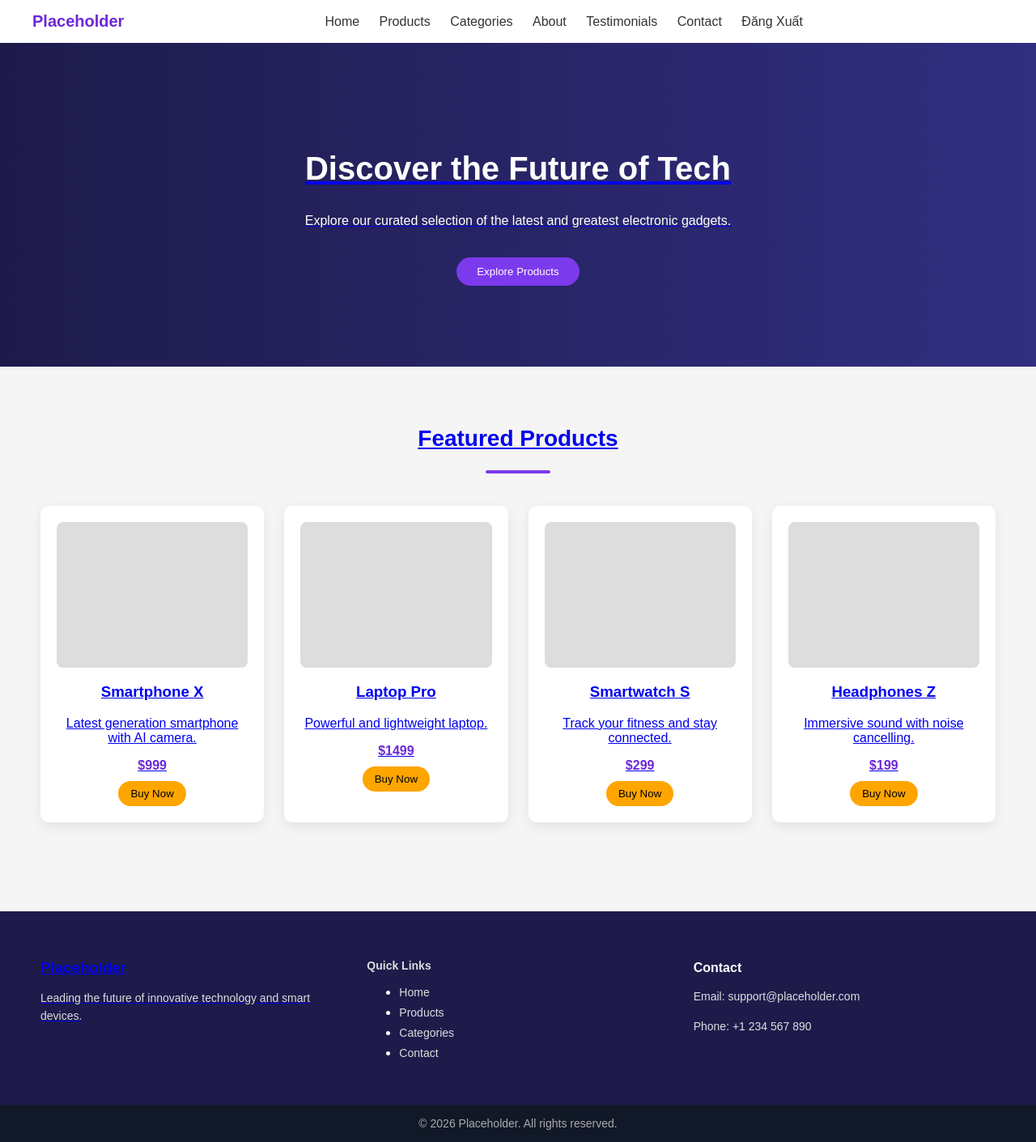
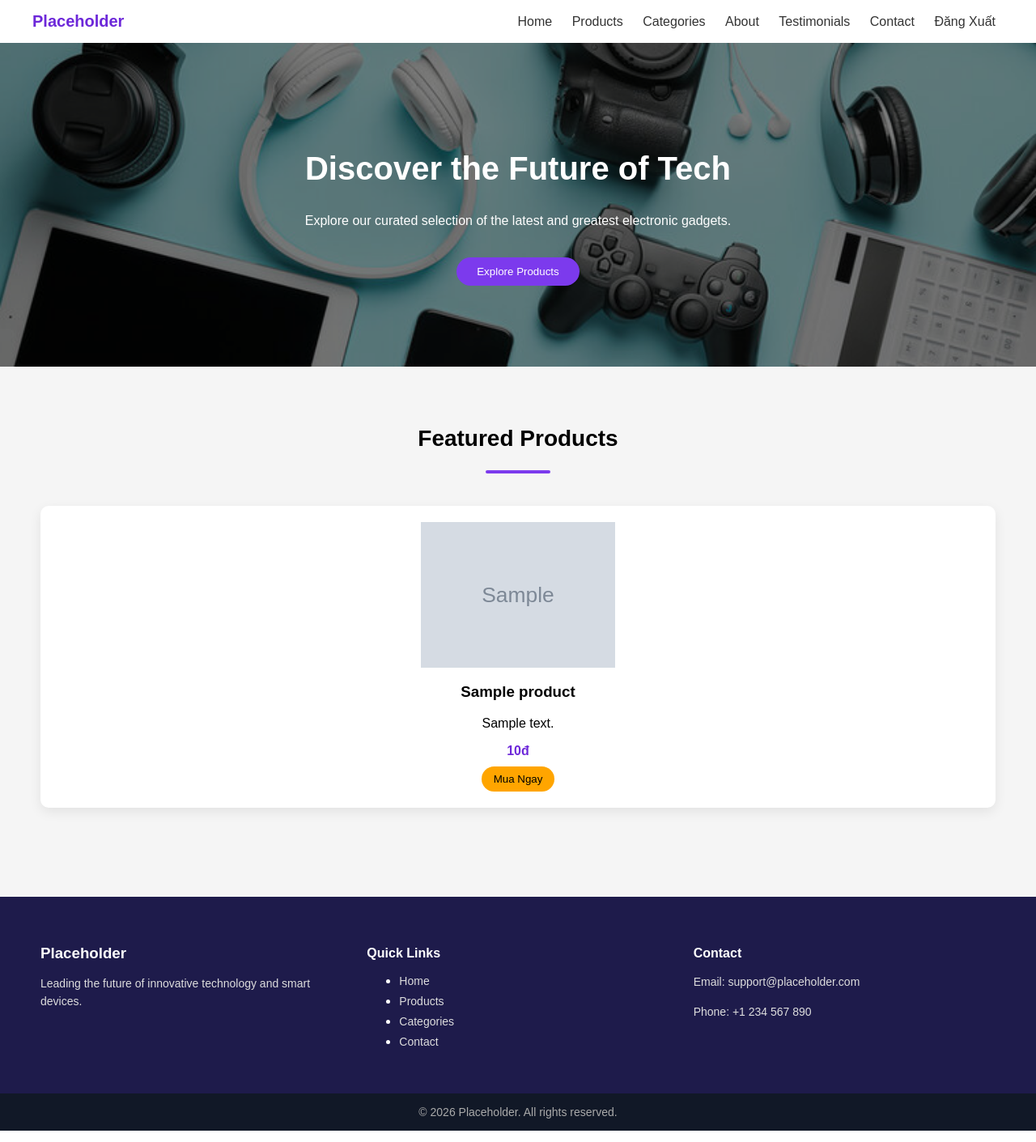
Before and after one commit to Kenny11423/btl, a PHP site: page / in a window 1280 px wide. Shown: the whole page at 81% size. Run offline with PHP 8.4, Linux system fonts and the light colour scheme; the visitor is signed in with stand-in values (Sample User, id 1); tables that the repository leaves empty or names only in its code hold one stand-in row (values such as "Sample post"); grey boxes marked "Sample" are stand-in pictures.

Commit message:
Thêm model Product và cập nhật giao diện homepage

```diff
--- a/app/controllers/HomeController.php
+++ b/app/controllers/HomeController.php
@@ -1,4 +1,5 @@
 <?php
+require_once __DIR__ . '/../models/Product.php';
 class HomeController {
 
     public function index() {
@@ -7,6 +8,8 @@ class HomeController {
         header("Location: index.php?controller=auth&action=login");
         exit();
     }
+    // Lấy 4 sản phẩm đầu tiên
+        $featuredProducts = Product::getFeaturedProducts();
 
     require_once __DIR__ . '/../views/home/mainpage.php';
 }
--- /dev/null
+++ b/app/models/Product.php
@@ -0,0 +1,30 @@
+<?php
+require_once __DIR__ . '/../../config/database.php';
+
+class Product {
+
+    public static function getFeaturedProducts() {
+
+        // Tạo object Database
+        $database = new Database();
+
+        // Lấy connection
+        $conn = $database->getConnection();
+
+        if (!$conn) {
+            die("Kết nối database thất bại.");
+        }
+
+        $sql = "SELECT * FROM products
+                ORDER BY product_id ASC
+                LIMIT 4";
+
+        $result = mysqli_query($conn, $sql);
+
+        if (!$result) {
+            die("Lỗi query: " . mysqli_error($conn));
+        }
+
+        return mysqli_fetch_all($result, MYSQLI_ASSOC);
+    }
+}
--- a/app/views/home/mainpage.php
+++ b/app/views/home/mainpage.php
@@ -23,8 +23,7 @@ if (!isset($_SESSION["user_id"])) {
         <a href="#">About</a>
         <a href="#">Testimonials</a>
         <a href="#">Contact</a>
-     <a href="index.php?controller=auth&action=logout" class="logout-btn">
-            Đăng Xuất
+        <a href="index.php?controller=auth&action=logout" >Đăng Xuất</a>
     </nav>
 </header>
 
@@ -42,45 +41,30 @@ if (!isset($_SESSION["user_id"])) {
     <h2>Featured Products</h2>
     <div class="underline"></div>
 
-    <div class="product-grid">
+   <div class="product-grid">
 
-        <!-- PRODUCT 1 -->
+    <?php foreach ($featuredProducts as $product): ?>
         <div class="card">
-            <div class="image-placeholder"></div>
-            <h3>Smartphone X</h3>
-            <p>Latest generation smartphone with AI camera.</p>
-            <span class="price">$999</span>
-            <button>Buy Now</button>
+
+            <!-- Ảnh sản phẩm -->
+            <div class="product-image">
+                <img src="/assets/Images/<?= $product['image'] ?>"
+                     alt="<?= $product['product_name'] ?>">
+            </div>
+
+            <h3><?= $product['product_name'] ?></h3>
+            <p><?= $product['description'] ?></p>
+
+            <span class="price">
+                <?= number_format($product['price'], 0, ',', '.') ?>đ
+            </span>
+
+            <button>Mua Ngay</button>
+
         </div>
+    <?php endforeach; ?>
 
-        <!-- PRODUCT 2 -->
-        <div class="card">
-            <div class="image-placeholder"></div>
-            <h3>Laptop Pro</h3>
-            <p>Powerful and lightweight laptop.</p>
-            <span class="price">$1499</span>
-            <button>Buy Now</button>
-        </div>
-
-        <!-- PRODUCT 3 -->
-        <div class="card">
-            <div class="image-placeholder"></div>
-            <h3>Smartwatch S</h3>
-            <p>Track your fitness and stay connected.</p>
-            <span class="price">$299</span>
-            <button>Buy Now</button>
-        </div>
-
-        <!-- PRODUCT 4 -->
-        <div class="card">
-            <div class="image-placeholder"></div>
-            <h3>Headphones Z</h3>
-            <p>Immersive sound with noise cancelling.</p>
-            <span class="price">$199</span>
-            <button>Buy Now</button>
-        </div>
-
-    </div>
+</div>
 </section>
 <footer class="footer">
     <div class="footer-container">
--- a/assets/css/main.css
+++ b/assets/css/main.css
@@ -154,3 +154,39 @@ footer {
     font-size: 14px;
     color: #aaa;
 }
+.product-image {
+    height: 180px;
+    overflow: hidden;
+    border-radius: 8px;
+    margin-bottom: 15px;
+}
+
+.product-image img {
+    width: 100%;
+    height: 100%;
+    object-fit: contain;
+}
+.hero {
+    height: 400px;
+    background: url('/assets/Images/banner.jpg') center/cover no-repeat;
+    display: flex;
+    justify-content: center;
+    align-items: center;
+    text-align: center;
+    color: white;
+    position: relative;
+}
+
+/* lớp phủ tối để chữ dễ đọc */
+.hero::before {
+    content: "";
+    position: absolute;
+    inset: 0;
+    background: rgba(0, 0, 0, 0.5);
+}
+
+/* đảm bảo nội dung nằm trên lớp phủ */
+.hero-content {
+    position: relative;
+    z-index: 1;
+}
```
Also changed, not shown: assets/Images/banner.jpg (added).
